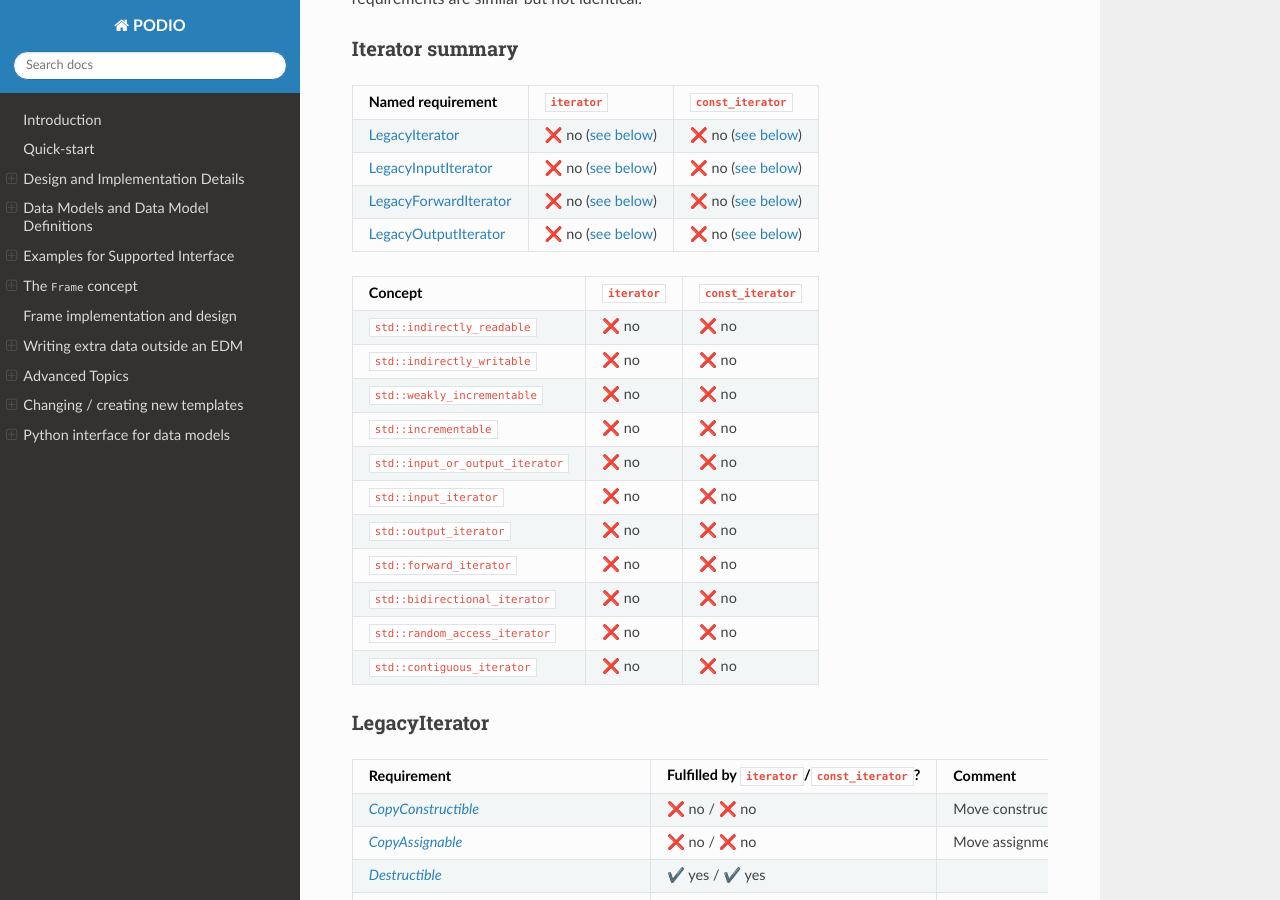
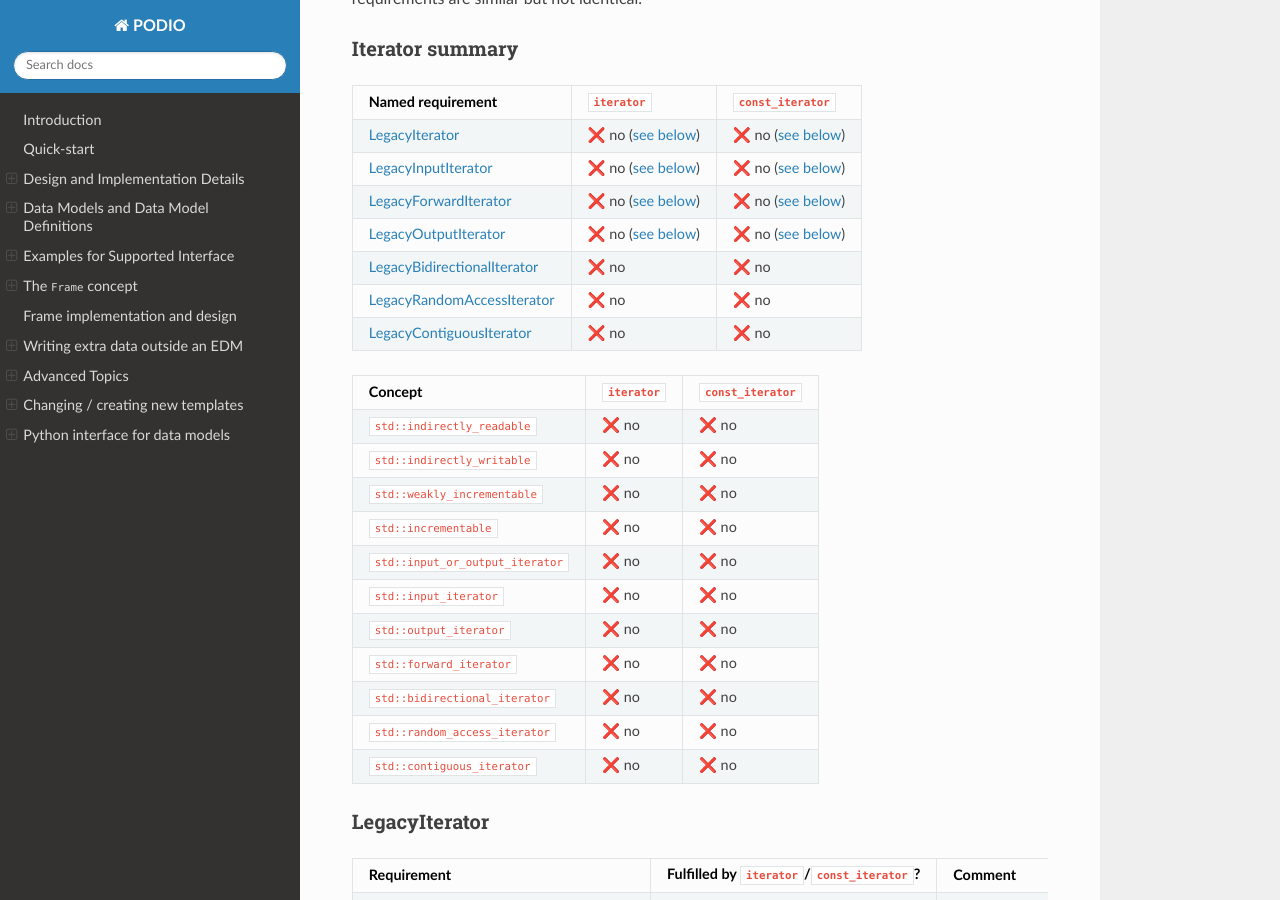
Before and after one commit to AIDASoft/podio, a Sphinx documentation site: the page built from doc/collections_as_container.md, in a window 1280 px wide and 900 px high, scrolled down 2125 px. Built offline with Sphinx 7.4.7 and the Read the Docs theme 2.0.0, drawn with Linux system fonts in a browser that asks for light colours; pages that are not in the unit, such as notebooks, are missing from menus; the version number could not be read and is left out.

Commit message:
add mention the rest of legacy iterators

```diff
--- a/doc/collections_as_container.md
+++ b/doc/collections_as_container.md
@@ -66,6 +66,9 @@ The C++ specifies a set of named requirements for iterators. Starting with C++20
 | [LegacyInputIterator](https://en.cppreference.com/w/cpp/named_req/InputIterator) | ❌ no ([see below](#legacyinputiterator)) | ❌ no ([see below](#legacyinputiterator)) |
 | [LegacyForwardIterator](https://en.cppreference.com/w/cpp/named_req/ForwardIterator) | ❌ no ([see below](#legacyforwarditerator)) | ❌ no ([see below](#legacyforwarditerator)) |
 | [LegacyOutputIterator](https://en.cppreference.com/w/cpp/named_req/OutputIterator) | ❌ no ([see below](#legacyoutputiterator)) | ❌ no ([see below](#legacyoutputiterator)) |
+| [LegacyBidirectionalIterator](https://en.cppreference.com/w/cpp/named_req/BidirectionalIterator) | ❌ no | ❌ no |
+| [LegacyRandomAccessIterator](https://en.cppreference.com/w/cpp/named_req/RandomAccessIterator) | ❌ no | ❌ no |
+| [LegacyContiguousIterator](https://en.cppreference.com/w/cpp/named_req/ContiguousIterator) | ❌ no | ❌ no |
 
 | Concept | `iterator` | `const_iterator` |
 |---------|------------------------|------------------------------|
```
